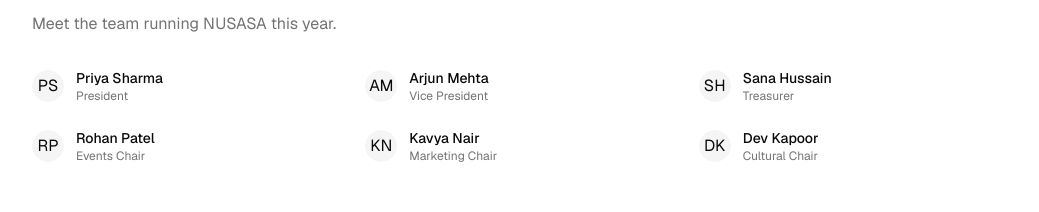
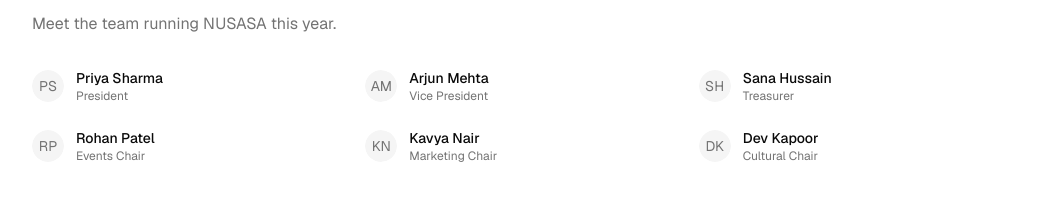
Before and after one commit to axryap27/nusasa, a Next.js app: page /about in a window 1280 px wide. Shown: the part 901-1113 px from the top of the page, without its empty margins (120-1159 px from the left). Built offline with nearby package versions, Linux system fonts and the light colour scheme.

Commit message:
templated ui features

```diff
--- /dev/null
+++ b/components/ui/avatar.tsx
@@ -0,0 +1,109 @@
+"use client"
+
+import * as React from "react"
+import { Avatar as AvatarPrimitive } from "radix-ui"
+
+import { cn } from "@/lib/utils"
+
+function Avatar({
+  className,
+  size = "default",
+  ...props
+}: React.ComponentProps<typeof AvatarPrimitive.Root> & {
+  size?: "default" | "sm" | "lg"
+}) {
+  return (
+    <AvatarPrimitive.Root
+      data-slot="avatar"
+      data-size={size}
+      className={cn(
+        "group/avatar relative flex size-8 shrink-0 overflow-hidden rounded-full select-none data-[size=lg]:size-10 data-[size=sm]:size-6",
+        className
+      )}
+      {...props}
+    />
+  )
+}
+
+function AvatarImage({
+  className,
+  ...props
+}: React.ComponentProps<typeof AvatarPrimitive.Image>) {
+  return (
+    <AvatarPrimitive.Image
+      data-slot="avatar-image"
+      className={cn("aspect-square size-full", className)}
+      {...props}
+    />
+  )
+}
+
+function AvatarFallback({
+  className,
+  ...props
+}: React.ComponentProps<typeof AvatarPrimitive.Fallback>) {
+  return (
+    <AvatarPrimitive.Fallback
+      data-slot="avatar-fallback"
+      className={cn(
+        "bg-muted text-muted-foreground flex size-full items-center justify-center rounded-full text-sm group-data-[size=sm]/avatar:text-xs",
+        className
+      )}
+      {...props}
+    />
+  )
+}
+
+function AvatarBadge({ className, ...props }: React.ComponentProps<"span">) {
+  return (
+    <span
+      data-slot="avatar-badge"
+      className={cn(
+        "bg-primary text-primary-foreground ring-background absolute right-0 bottom-0 z-10 inline-flex items-center justify-center rounded-full ring-2 select-none",
+        "group-data-[size=sm]/avatar:size-2 group-data-[size=sm]/avatar:[&>svg]:hidden",
+        "group-data-[size=default]/avatar:size-2.5 group-data-[size=default]/avatar:[&>svg]:size-2",
+        "group-data-[size=lg]/avatar:size-3 group-data-[size=lg]/avatar:[&>svg]:size-2",
+        className
+      )}
+      {...props}
+    />
+  )
+}
+
+function AvatarGroup({ className, ...props }: React.ComponentProps<"div">) {
+  return (
+    <div
+      data-slot="avatar-group"
+      className={cn(
+        "*:data-[slot=avatar]:ring-background group/avatar-group flex -space-x-2 *:data-[slot=avatar]:ring-2",
+        className
+      )}
+      {...props}
+    />
+  )
+}
+
+function AvatarGroupCount({
+  className,
+  ...props
+}: React.ComponentProps<"div">) {
+  return (
+    <div
+      data-slot="avatar-group-count"
+      className={cn(
+        "bg-muted text-muted-foreground ring-background relative flex size-8 shrink-0 items-center justify-center rounded-full text-sm ring-2 group-has-data-[size=lg]/avatar-group:size-10 group-has-data-[size=sm]/avatar-group:size-6 [&>svg]:size-4 group-has-data-[size=lg]/avatar-group:[&>svg]:size-5 group-has-data-[size=sm]/avatar-group:[&>svg]:size-3",
+        className
+      )}
+      {...props}
+    />
+  )
+}
+
+export {
+  Avatar,
+  AvatarImage,
+  AvatarFallback,
+  AvatarBadge,
+  AvatarGroup,
+  AvatarGroupCount,
+}
--- /dev/null
+++ b/components/ui/badge.tsx
@@ -0,0 +1,48 @@
+import * as React from "react"
+import { cva, type VariantProps } from "class-variance-authority"
+import { Slot } from "radix-ui"
+
+import { cn } from "@/lib/utils"
+
+const badgeVariants = cva(
+  "inline-flex items-center justify-center rounded-full border border-transparent px-2 py-0.5 text-xs font-medium w-fit whitespace-nowrap shrink-0 [&>svg]:size-3 gap-1 [&>svg]:pointer-events-none focus-visible:border-ring focus-visible:ring-ring/50 focus-visible:ring-[3px] aria-invalid:ring-destructive/20 dark:aria-invalid:ring-destructive/40 aria-invalid:border-destructive transition-[color,box-shadow] overflow-hidden",
+  {
+    variants: {
+      variant: {
+        default: "bg-primary text-primary-foreground [a&]:hover:bg-primary/90",
+        secondary:
+          "bg-secondary text-secondary-foreground [a&]:hover:bg-secondary/90",
+        destructive:
+          "bg-destructive text-white [a&]:hover:bg-destructive/90 focus-visible:ring-destructive/20 dark:focus-visible:ring-destructive/40 dark:bg-destructive/60",
+        outline:
+          "border-border text-foreground [a&]:hover:bg-accent [a&]:hover:text-accent-foreground",
+        ghost: "[a&]:hover:bg-accent [a&]:hover:text-accent-foreground",
+        link: "text-primary underline-offset-4 [a&]:hover:underline",
+      },
+    },
+    defaultVariants: {
+      variant: "default",
+    },
+  }
+)
+
+function Badge({
+  className,
+  variant = "default",
+  asChild = false,
+  ...props
+}: React.ComponentProps<"span"> &
+  VariantProps<typeof badgeVariants> & { asChild?: boolean }) {
+  const Comp = asChild ? Slot.Root : "span"
+
+  return (
+    <Comp
+      data-slot="badge"
+      data-variant={variant}
+      className={cn(badgeVariants({ variant }), className)}
+      {...props}
+    />
+  )
+}
+
+export { Badge, badgeVariants }
```
